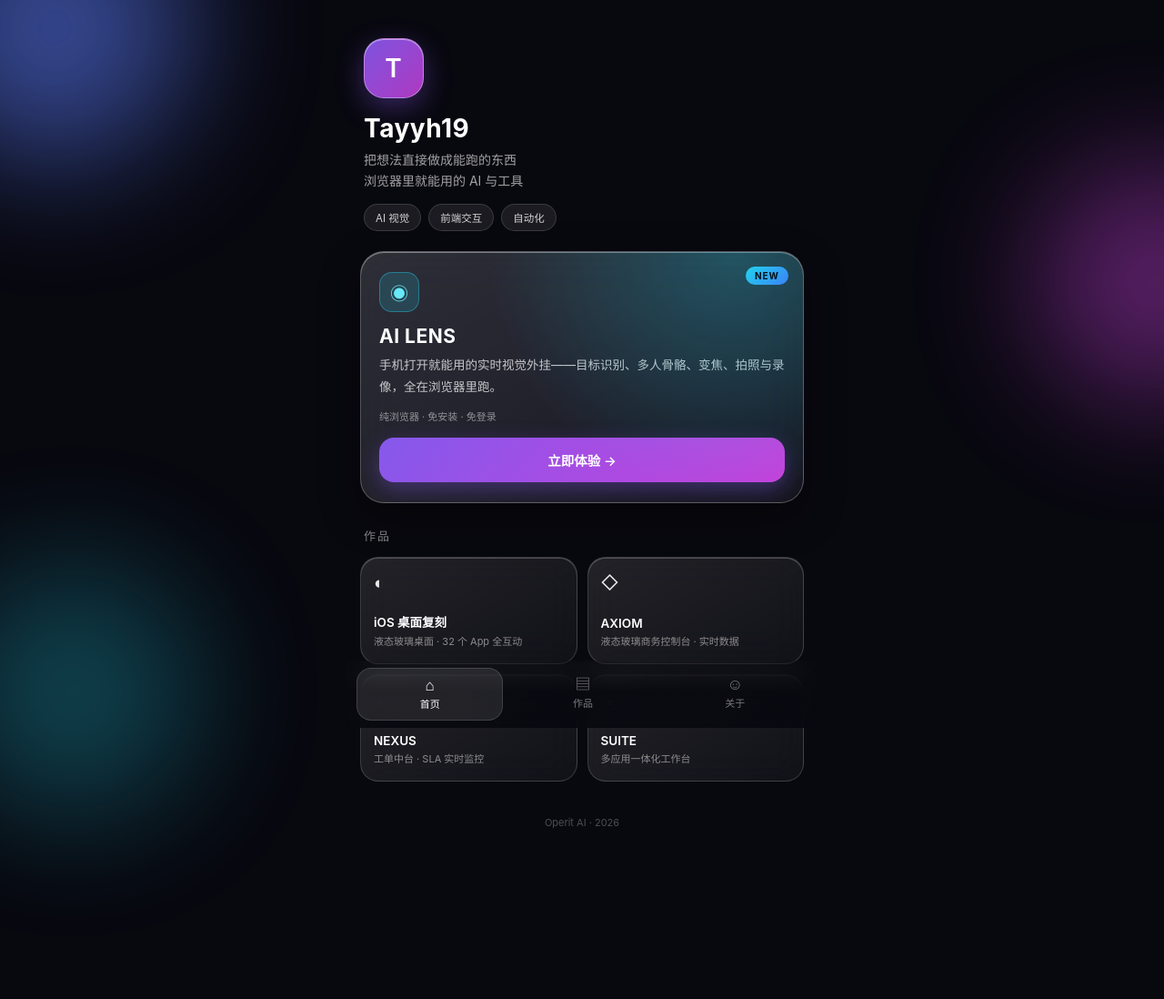
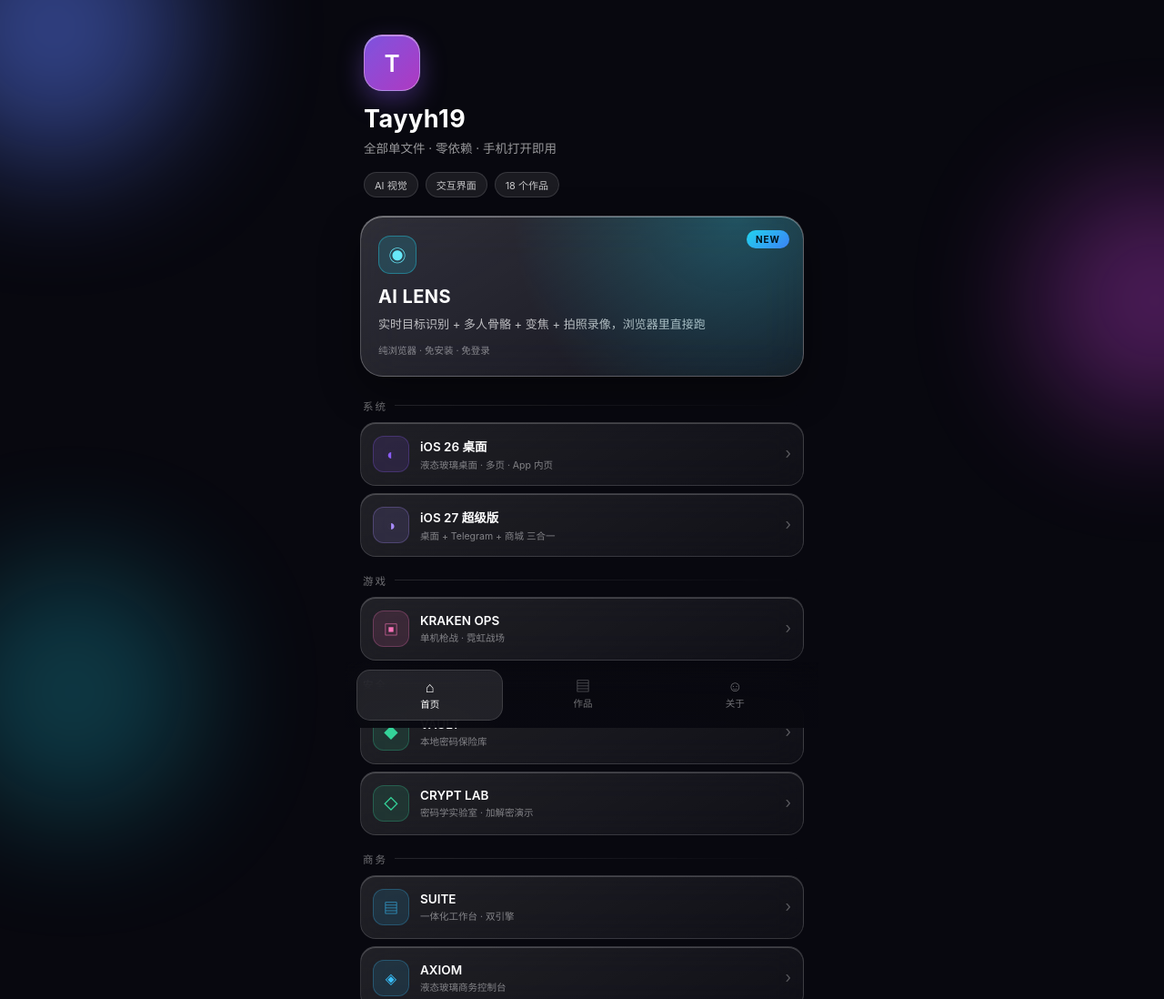
Before and after one commit to tayyh19/tayyh19.github.io, a plain HTML site: page index.html in a window 1280 px wide. Shown: the top 1098 px of the page at 91% size. Before the commit the page ends 1011 px from the top, so only its background shows below. Drawn offline with Linux system fonts and the light colour scheme.

Commit message:
feat: homepage v2 - real project links (18 apps)

```diff
--- a/index.html
+++ b/index.html
@@ -7,56 +7,58 @@
 <meta name="apple-mobile-web-app-capable" content="yes">
 <meta name="mobile-web-app-capable" content="yes">
 <meta name="apple-mobile-web-app-status-bar-style" content="black-translucent">
-<title>Tayyh19</title>
+<title>Tayyh19 · 作品集</title>
 <style>
 *{box-sizing:border-box;-webkit-tap-highlight-color:transparent}
 html,body{margin:0;padding:0;background:#08080f;color:#fff;font-family:-apple-system,BlinkMacSystemFont,"PingFang SC","Microsoft YaHei",sans-serif;-webkit-font-smoothing:antialiased;overflow-x:hidden}
 body{min-height:100vh}
-.glow{position:fixed;border-radius:50%;filter:blur(70px);opacity:.55;pointer-events:none;z-index:0}
+.glow{position:fixed;border-radius:50%;filter:blur(70px);opacity:.5;pointer-events:none;z-index:0}
 .g1{width:300px;height:300px;background:#5b7cfa;top:-120px;left:-90px}
-.g2{width:260px;height:260px;background:#d946ef;top:180px;right:-120px;opacity:.4}
-.g3{width:280px;height:280px;background:#22d3ee;bottom:-100px;left:-60px;opacity:.28}
+.g2{width:260px;height:260px;background:#d946ef;top:200px;right:-120px;opacity:.35}
+.g3{width:280px;height:280px;background:#22d3ee;bottom:-100px;left:-60px;opacity:.25}
 .app{position:relative;z-index:1;max-width:520px;margin:0 auto;padding:calc(18px + env(safe-area-inset-top,0px)) 16px calc(96px + env(safe-area-inset-bottom,0px))}
 .page{display:none}
-.page.on{display:block;animation:fade .28s ease}
+.page.on{display:block;animation:fade .26s ease}
 @keyframes fade{from{opacity:0;transform:translateY(8px)}to{opacity:1;transform:none}}
-.hero{padding:8px 4px 22px}
-.avatar{width:66px;height:66px;border-radius:22px;display:flex;align-items:center;justify-content:center;font-size:28px;font-weight:600;letter-spacing:1px;background:linear-gradient(135deg,rgba(139,92,246,.9),rgba(217,70,239,.8));border:1px solid rgba(255,255,255,.35);box-shadow:inset 0 1px 0 rgba(255,255,255,.4),0 10px 30px rgba(139,92,246,.35);margin-bottom:16px}
-h1{font-size:28px;margin:0 0 6px;font-weight:650;letter-spacing:.5px}
-.tagline{font-size:14px;color:rgba(255,255,255,.62);margin:0 0 14px;line-height:1.65}
+.hero{padding:6px 4px 20px}
+.avatar{width:62px;height:62px;border-radius:20px;display:flex;align-items:center;justify-content:center;font-size:26px;font-weight:600;background:linear-gradient(135deg,rgba(139,92,246,.9),rgba(217,70,239,.8));border:1px solid rgba(255,255,255,.35);box-shadow:inset 0 1px 0 rgba(255,255,255,.4),0 10px 28px rgba(139,92,246,.35);margin-bottom:14px}
+h1{font-size:27px;margin:0 0 6px;font-weight:650;letter-spacing:.5px}
+.tagline{font-size:13.5px;color:rgba(255,255,255,.58);margin:0 0 14px;line-height:1.6}
 .pills{display:flex;gap:8px;flex-wrap:wrap}
-.pills span{font-size:11.5px;padding:6px 12px;border-radius:999px;background:rgba(255,255,255,.08);border:1px solid rgba(255,255,255,.14);color:rgba(255,255,255,.8)}
-.feature{position:relative;padding:22px 20px;border-radius:26px;margin-bottom:26px;overflow:hidden;background:linear-gradient(150deg,rgba(255,255,255,.16),rgba(255,255,255,.05));border:1px solid rgba(255,255,255,.26);backdrop-filter:blur(24px) saturate(1.8);-webkit-backdrop-filter:blur(24px) saturate(1.8);box-shadow:inset 0 1px 0 rgba(255,255,255,.4),0 16px 44px rgba(0,0,0,.4);transition:transform .16s;cursor:pointer}
+.pills span{font-size:11px;padding:5px 11px;border-radius:999px;background:rgba(255,255,255,.08);border:1px solid rgba(255,255,255,.13);color:rgba(255,255,255,.76)}
+.feature{position:relative;padding:21px 19px;border-radius:25px;margin-bottom:24px;overflow:hidden;background:linear-gradient(150deg,rgba(255,255,255,.16),rgba(255,255,255,.05));border:1px solid rgba(255,255,255,.26);backdrop-filter:blur(24px) saturate(1.8);-webkit-backdrop-filter:blur(24px) saturate(1.8);box-shadow:inset 0 1px 0 rgba(255,255,255,.4),0 16px 44px rgba(0,0,0,.4);transition:transform .16s;text-decoration:none;color:inherit;display:block}
 .feature:active{transform:scale(.985)}
 .feature::before{content:"";position:absolute;inset:0;background:radial-gradient(circle at 85% 0%,rgba(34,211,238,.28),transparent 55%);pointer-events:none}
-.fbadge{position:absolute;top:16px;right:16px;font-size:10px;letter-spacing:1px;padding:4px 10px;border-radius:999px;background:linear-gradient(135deg,#22d3ee,#3b82f6);color:#001018;font-weight:700}
-.ficon{width:44px;height:44px;border-radius:14px;display:flex;align-items:center;justify-content:center;font-size:20px;background:rgba(34,211,238,.16);border:1px solid rgba(34,211,238,.4);color:#67e8f9;margin-bottom:14px}
-.feature h2{font-size:21px;margin:0 0 8px;font-weight:650;letter-spacing:.5px}
-.feature p{font-size:13.5px;line-height:1.75;color:rgba(255,255,255,.74);margin:0 0 12px}
-.fmeta{font-size:11px;color:rgba(255,255,255,.5);margin-bottom:16px}
-.fbtn{width:100%;padding:14px;border-radius:16px;border:none;font-size:14.5px;font-weight:600;color:#fff;cursor:pointer;background:linear-gradient(135deg,rgba(139,92,246,.95),rgba(217,70,239,.9));box-shadow:0 8px 24px rgba(139,92,246,.35);font-family:inherit}
-.fbtn:active{transform:scale(.97)}
-.secTitle{font-size:13px;color:rgba(255,255,255,.5);letter-spacing:2px;margin:0 0 14px 4px}
-.grid{display:grid;grid-template-columns:1fr 1fr;gap:11px;margin-bottom:28px}
-.card{padding:16px 14px;border-radius:20px;min-height:118px;display:flex;flex-direction:column;justify-content:space-between;background:linear-gradient(150deg,rgba(255,255,255,.11),rgba(255,255,255,.04));border:1px solid rgba(255,255,255,.16);backdrop-filter:blur(18px);-webkit-backdrop-filter:blur(18px);box-shadow:inset 0 1px 0 rgba(255,255,255,.22);cursor:pointer}
-.card:active{background:rgba(255,255,255,.16)}
-.card .ci{font-size:19px;margin-bottom:10px;opacity:.9}
-.card .cn{font-size:13.5px;font-weight:600;margin-bottom:4px}
-.card .cd{font-size:11px;color:rgba(255,255,255,.5);line-height:1.5}
-.foot{text-align:center;font-size:11px;color:rgba(255,255,255,.28);padding:10px 0 4px}
-.tabbar{position:fixed;bottom:0;left:50%;transform:translateX(-50%);width:100%;max-width:520px;display:flex;padding:8px 12px calc(8px + env(safe-area-inset-bottom,0px));gap:8px;z-index:50;background:linear-gradient(180deg,rgba(8,8,15,0),rgba(8,8,15,.92) 45%);backdrop-filter:blur(20px);-webkit-backdrop-filter:blur(20px)}
-.tab{flex:1;padding:10px 4px;border:none;border-radius:16px;background:transparent;color:rgba(255,255,255,.45);font-size:11px;font-family:inherit;cursor:pointer;display:flex;flex-direction:column;align-items:center;gap:3px;transition:.18s}
-.tab .ti{font-size:17px;line-height:1}
-.tab.on{color:#fff;background:rgba(255,255,255,.1);border:1px solid rgba(255,255,255,.14)}
-.aboutCard{padding:20px;border-radius:24px;background:linear-gradient(150deg,rgba(255,255,255,.1),rgba(255,255,255,.035));border:1px solid rgba(255,255,255,.16);backdrop-filter:blur(20px);-webkit-backdrop-filter:blur(20px)}
-.aboutCard p{font-size:13.5px;line-height:1.85;color:rgba(255,255,255,.72);margin:0 0 16px}
-.row{display:flex;justify-content:space-between;align-items:center;padding:13px 0;border-top:1px solid rgba(255,255,255,.08);font-size:13px}
-.row .k{color:rgba(255,255,255,.5)}
+.fbadge{position:absolute;top:15px;right:15px;font-size:10px;letter-spacing:1px;padding:4px 10px;border-radius:999px;background:linear-gradient(135deg,#22d3ee,#3b82f6);color:#001018;font-weight:700}
+.ficon{width:42px;height:42px;border-radius:13px;display:flex;align-items:center;justify-content:center;font-size:19px;background:rgba(34,211,238,.16);border:1px solid rgba(34,211,238,.4);color:#67e8f9;margin-bottom:13px}
+.feature h2{font-size:20px;margin:0 0 7px;font-weight:650;letter-spacing:.4px}
+.feature p{font-size:13px;line-height:1.7;color:rgba(255,255,255,.7);margin:0 0 10px}
+.fmeta{font-size:10.5px;color:rgba(255,255,255,.46)}
+.gTitle{font-size:11.5px;color:rgba(255,255,255,.42);letter-spacing:2px;margin:18px 0 10px 3px;display:flex;align-items:center;gap:8px}
+.gTitle::after{content:"";flex:1;height:1px;background:linear-gradient(90deg,rgba(255,255,255,.12),transparent)}
+.item{display:flex;align-items:center;gap:12px;padding:14px 13px;border-radius:17px;margin-bottom:8px;background:linear-gradient(150deg,rgba(255,255,255,.1),rgba(255,255,255,.035));border:1px solid rgba(255,255,255,.14);backdrop-filter:blur(18px);-webkit-backdrop-filter:blur(18px);box-shadow:inset 0 1px 0 rgba(255,255,255,.2);transition:transform .14s,background .14s;text-decoration:none;color:inherit}
+.item:active{transform:scale(.985);background:rgba(255,255,255,.16)}
+.ico{width:40px;height:40px;border-radius:12px;flex:none;display:flex;align-items:center;justify-content:center;font-size:16px;border:1px solid rgba(255,255,255,.2)}
+.item .txt{flex:1;min-width:0;display:flex;flex-direction:column}
+.item .nm{font-size:13.5px;font-weight:600;margin-bottom:3px}
+.item .ds{font-size:10.5px;color:rgba(255,255,255,.46);white-space:nowrap;overflow:hidden;text-overflow:ellipsis}
+.item .go{font-size:17px;color:rgba(255,255,255,.3);flex:none;line-height:1}
+.chips{display:flex;gap:7px;overflow-x:auto;padding:2px 0 14px;-webkit-overflow-scrolling:touch;scrollbar-width:none}
+.chips::-webkit-scrollbar{display:none}
+.chip{flex:none;padding:8px 14px;border-radius:999px;font-size:11.5px;color:rgba(255,255,255,.62);background:rgba(255,255,255,.07);border:1px solid rgba(255,255,255,.12);cursor:pointer;font-family:inherit;white-space:nowrap}
+.chip.on{color:#fff;background:linear-gradient(135deg,rgba(139,92,246,.9),rgba(217,70,239,.85));border-color:rgba(255,255,255,.3)}
+.foot{text-align:center;font-size:10.5px;color:rgba(255,255,255,.24);padding:14px 0 4px}
+.tabbar{position:fixed;bottom:0;left:50%;transform:translateX(-50%);width:100%;max-width:520px;display:flex;padding:8px 12px calc(8px + env(safe-area-inset-bottom,0px));gap:8px;z-index:50;background:linear-gradient(180deg,rgba(8,8,15,0),rgba(8,8,15,.93) 45%);backdrop-filter:blur(20px);-webkit-backdrop-filter:blur(20px)}
+.tab{flex:1;padding:10px 4px;border:none;border-radius:15px;background:transparent;color:rgba(255,255,255,.42);font-size:10.5px;font-family:inherit;cursor:pointer;display:flex;flex-direction:column;align-items:center;gap:3px;transition:.18s}
+.tab .ti{font-size:16px;line-height:1}
+.tab.on{color:#fff;background:rgba(255,255,255,.1);border:1px solid rgba(255,255,255,.13)}
+.aboutCard{padding:19px;border-radius:23px;background:linear-gradient(150deg,rgba(255,255,255,.1),rgba(255,255,255,.035));border:1px solid rgba(255,255,255,.15);backdrop-filter:blur(20px);-webkit-backdrop-filter:blur(20px)}
+.aboutCard p{font-size:13px;line-height:1.85;color:rgba(255,255,255,.7);margin:0 0 15px}
+.row{display:flex;justify-content:space-between;align-items:center;padding:12px 0;border-top:1px solid rgba(255,255,255,.08);font-size:12.5px}
+.row .k{color:rgba(255,255,255,.48)}
 .row .v{color:#fff}
 a.lnk{color:#67e8f9;text-decoration:none}
-#toast{position:fixed;left:50%;bottom:calc(96px + env(safe-area-inset-bottom,0px));transform:translate(-50%,10px);opacity:0;padding:11px 20px;border-radius:14px;font-size:12.5px;color:#fff;pointer-events:none;transition:.24s;z-index:99;background:rgba(30,30,45,.92);border:1px solid rgba(255,255,255,.16);backdrop-filter:blur(16px);max-width:88%;text-align:center}
-#toast.on{opacity:1;transform:translate(-50%,0)}
-@media(min-width:521px){.app{padding-top:34px}}
+@media(min-width:521px){.app{padding-top:32px}}
 </style>
 </head>
 <body>
@@ -66,69 +68,121 @@
     <div class="hero">
       <div class="avatar">T</div>
       <h1>Tayyh19</h1>
-      <p class="tagline">把想法直接做成能跑的东西<br>浏览器里就能用的 AI 与工具</p>
-      <div class="pills"><span>AI 视觉</span><span>前端交互</span><span>自动化</span></div>
+      <p class="tagline">全部单文件 · 零依赖 · 手机打开即用</p>
+      <div class="pills"><span>AI 视觉</span><span>交互界面</span><span>18 个作品</span></div>
     </div>
-    <div class="feature" id="featLens">
+    <a class="feature" href="ai-lens/">
       <div class="fbadge">NEW</div>
       <div class="ficon">◉</div>
       <h2>AI LENS</h2>
-      <p>手机打开就能用的实时视觉外挂——目标识别、多人骨骼、变焦、拍照与录像，全在浏览器里跑。</p>
+      <p>实时目标识别 + 多人骨骼 + 变焦 + 拍照录像，浏览器里直接跑</p>
       <div class="fmeta">纯浏览器 · 免安装 · 免登录</div>
-      <button class="fbtn">立即体验 →</button>
-    </div>
-    <div class="secTitle">作品</div>
-    <div class="grid">
-      <div class="card" data-soon="iOS 桌面复刻"><div class="ci">◐</div><div><div class="cn">iOS 桌面复刻</div><div class="cd">液态玻璃桌面 · 32 个 App 全互动</div></div></div>
-      <div class="card" data-soon="AXIOM 商务控制台"><div class="ci">◇</div><div><div class="cn">AXIOM</div><div class="cd">液态玻璃商务控制台 · 实时数据</div></div></div>
-      <div class="card" data-soon="NEXUS 服务中枢"><div class="ci">◈</div><div><div class="cn">NEXUS</div><div class="cd">工单中台 · SLA 实时监控</div></div></div>
-      <div class="card" data-soon="SUITE 一体化工作台"><div class="ci">▣</div><div><div class="cn">SUITE</div><div class="cd">多应用一体化工作台</div></div></div>
-    </div>
+    </a>
+    <div id="homeList"></div>
     <div class="foot">Operit AI · 2026</div>
   </section>
 
-  <section id="work" class="page">
-    <div class="secTitle" style="margin-top:6px">作品集</div>
-    <div class="feature" id="featLens2" style="margin-bottom:14px">
-      <div class="fbadge">NEW</div>
-      <div class="ficon">◉</div>
-      <h2>AI LENS</h2>
-      <p>实时目标识别 + 多人骨骼 + 变焦 + 拍照录像</p>
-      <button class="fbtn">打开 AI LENS →</button>
-    </div>
-    <div class="grid" style="grid-template-columns:1fr">
-      <div class="card" data-soon="iOS 桌面复刻"><div class="ci">◐</div><div><div class="cn">iOS 桌面复刻</div><div class="cd">仿 iOS 液态玻璃桌面：多页桌面、灵动岛、32 个 App 内页、边缘返回手势</div></div></div>
-      <div class="card" data-soon="AXIOM 商务控制台"><div class="ci">◇</div><div><div class="cn">AXIOM 商务控制台</div><div class="cd">六视图商务系统：KPI 实时跳动、通知中心、命令面板、5 套主题</div></div></div>
-      <div class="card" data-soon="NEXUS 服务中枢"><div class="ci">◈</div><div><div class="cn">NEXUS 服务中枢</div><div class="cd">工单队列 + SLA 倒计时 + 知识库，服务工作台</div></div></div>
-      <div class="card" data-soon="SUITE 一体化工作台"><div class="ci">▣</div><div><div class="cn">SUITE 一体化工作台</div><div class="cd">AXIOM + NEXUS 双引擎一体化入口</div></div></div>
-    </div>
-    <div class="foot">持续更新中</div>
+  <section id="works" class="page">
+    <div class="secTitle" style="font-size:13px;color:rgba(255,255,255,.5);letter-spacing:2px;margin:0 0 12px 3px">全部作品</div>
+    <div class="chips" id="chips"></div>
+    <div id="workList"></div>
+    <div class="foot">共 18 个作品</div>
   </section>
 
   <section id="about" class="page">
-    <div class="secTitle" style="margin-top:6px">关于</div>
+    <div class="secTitle" style="font-size:13px;color:rgba(255,255,255,.5);letter-spacing:2px;margin:0 0 12px 3px">关于</div>
     <div class="aboutCard">
-      <p>自己做东西的人。喜欢把念头在一天内变成能点开、能跑的页面——从 AI 视觉实验到液态玻璃界面，全部单文件、零依赖、打开即用。</p>
+      <p>自己做东西的人。做的东西全部是单文件、零依赖、打开即用——从 AI 视觉到系统复刻、商务后台、实验可视化。</p>
       <div class="row"><span class="k">代号</span><span class="v">Tayyh19</span></div>
-      <div class="row"><span class="k">在做</span><span class="v">AI 视觉 · 交互界面</span></div>
-      <div class="row"><span class="k">工具</span><span class="v">HTML / JS / WebGL</span></div>
+      <div class="row"><span class="k">作品数</span><span class="v">18</span></div>
+      <div class="row"><span class="k">技术</span><span class="v">HTML / JS / Canvas / WebGL</span></div>
       <div class="row"><span class="k">GitHub</span><span class="v"><a class="lnk" href="https://github.com/tayyh19" target="_blank">github.com/tayyh19</a></span></div>
     </div>
-    <div class="foot">网页端全部可在手机上使用</div>
+    <div class="foot">全部作品可在手机直接使用</div>
   </section>
 </div>
 
 <nav class="tabbar">
   <button class="tab on" data-tab="home"><span class="ti">⌂</span><span>首页</span></button>
-  <button class="tab" data-tab="work"><span class="ti">▤</span><span>作品</span></button>
+  <button class="tab" data-tab="works"><span class="ti">▤</span><span>作品</span></button>
   <button class="tab" data-tab="about"><span class="ti">☺</span><span>关于</span></button>
 </nav>
 
-<div id="toast"></div>
 <script>
 (function(){
+  var APPS=[
+    {k:'ai-lens', n:'AI LENS', d:'实时目标识别 + 多人骨骼 + 拍照录像', g:'AI', i:'◉', c:'#22d3ee'},
+    {k:'ios26', n:'iOS 26 桌面', d:'液态玻璃桌面 · 多页 · App 内页', g:'系统', i:'◐', c:'#8b5cf6'},
+    {k:'ios27', n:'iOS 27 超级版', d:'桌面 + Telegram + 商城 三合一', g:'系统', i:'◑', c:'#a78bfa'},
+    {k:'kraken-ops', n:'KRAKEN OPS', d:'单机枪战 · 霓虹战场', g:'游戏', i:'▣', c:'#f472b6'},
+    {k:'vault', n:'VAULT', d:'本地密码保险库', g:'安全', i:'◆', c:'#34d399'},
+    {k:'crypt-lab', n:'CRYPT LAB', d:'密码学实验室 · 加解密演示', g:'安全', i:'◇', c:'#34d399'},
+    {k:'suite', n:'SUITE', d:'一体化工作台 · 双引擎', g:'商务', i:'▤', c:'#38bdf8'},
+    {k:'axiom', n:'AXIOM', d:'液态玻璃商务控制台', g:'商务', i:'◈', c:'#38bdf8'},
+    {k:'nexus', n:'NEXUS', d:'客服工单中台 · SLA 监控', g:'商务', i:'◈', c:'#38bdf8'},
+    {k:'aegis', n:'AEGIS', d:'DDoS 防护运维控制台', g:'商务', i:'◈', c:'#38bdf8'},
+    {k:'kraken', n:'KRAKEN', d:'红队攻击演练台', g:'商务', i:'◈', c:'#38bdf8'},
+    {k:'telegram', n:'Telegram', d:'聊天应用克隆', g:'商务', i:'✉', c:'#60a5fa'},
+    {k:'shop', n:'卡密商城', d:'商家版 · 卡密交易', g:'商务', i:'▦', c:'#fbbf24'},
+    {k:'gravity', n:'GRAVITY LAB X', d:'重力实验室 · 全功能版', g:'实验', i:'◍', c:'#fb923c'},
+    {k:'optics', n:'OPTICS LAB', d:'光学实验室 · 光线追踪', g:'实验', i:'◌', c:'#fbbf24'},
+    {k:'element', n:'ELEMENT LAB', d:'元素实验室 · 周期表交互', g:'实验', i:'⏣', c:'#4ade80'},
+    {k:'chroma', n:'CHROMA', d:'程序化艺术工坊', g:'实验', i:'❖', c:'#e879f9'},
+    {k:'arca', n:'ARCA', d:'知识图谱中枢', g:'实验', i:'△', c:'#67e8f9'},
+    {k:'orbit', n:'ORBIT', d:'太阳系交互可视化', g:'实验', i:'○', c:'#a5b4fc'}
+  ];
+
+  function itemHTML(a){
+    return '<a class="item" href="'+a.k+'/">'+
+      '<span class="ico" style="background:'+a.c+'22;color:'+a.c+';border-color:'+a.c+'44">'+a.i+'</span>'+
+      '<span class="txt"><span class="nm">'+a.n+'</span><span class="ds">'+a.d+'</span></span>'+
+      '<span class="go">›</span></a>';
+  }
+
+  var homeList=document.getElementById('homeList');
+  var workList=document.getElementById('workList');
+  var chips=document.getElementById('chips');
+  var GROUPS=['全部','AI','系统','游戏','安全','商务','实验'];
+  var cur='全部';
+
+  function renderHome(){
+    var html='', last='';
+    for(var i=0;i<APPS.length;i++){
+      var a=APPS[i];
+      if(a.g==='AI') continue;
+      if(a.g!==last){ last=a.g; html+='<div class="gTitle">'+a.g+'</div>'; }
+      html+=itemHTML(a);
+    }
+    homeList.innerHTML=html;
+  }
+  function renderWork(g){
+    var html='';
+    for(var i=0;i<APPS.length;i++){
+      var a=APPS[i];
+      if(g!=='全部'&&a.g!==g) continue;
+      html+=itemHTML(a);
+    }
+    if(!html) html='<div class="foot">暂无</div>';
+    workList.innerHTML=html;
+  }
+  function buildChips(){
+    var html='';
+    for(var i=0;i<GROUPS.length;i++){
+      html+='<button class="chip'+(GROUPS[i]===cur?' on':'')+'" data-g="'+GROUPS[i]+'">'+GROUPS[i]+'</button>';
+    }
+    chips.innerHTML=html;
+    var bs=chips.querySelectorAll('.chip');
+    for(var j=0;j<bs.length;j++){
+      bs[j].addEventListener('click', function(e){
+        cur=e.currentTarget.getAttribute('data-g');
+        buildChips();
+        renderWork(cur);
+      });
+    }
+  }
+
   var tabs=document.querySelectorAll('.tab');
-  var pages={home:document.getElementById('home'), work:document.getElementById('work'), about:document.getElementById('about')};
+  var pages={home:document.getElementById('home'), works:document.getElementById('works'), about:document.getElementById('about')};
   function go(k){
     for(var t=0;t<tabs.length;t++){ tabs[t].classList.toggle('on', tabs[t].getAttribute('data-tab')===k); }
     for(var p in pages){ if(pages.hasOwnProperty(p)){ pages[p].classList.toggle('on', p===k); } }
@@ -136,26 +190,13 @@
   }
   for(var i=0;i<tabs.length;i++){
     tabs[i].addEventListener('click', function(e){
-      var k=e.currentTarget.getAttribute('data-tab');
-      go(k);
+      go(e.currentTarget.getAttribute('data-tab'));
     });
   }
-  function toast(msg){
-    var el=document.getElementById('toast');
-    el.textContent=msg;
-    el.classList.add('on');
-    clearTimeout(toast._t);
-    toast._t=setTimeout(function(){ el.classList.remove('on'); }, 1700);
-  }
-  function openLens(){ location.href='ai-lens/'; }
-  document.getElementById('featLens').addEventListener('click', openLens);
-  document.getElementById('featLens2').addEventListener('click', openLens);
-  var cards=document.querySelectorAll('[data-soon]');
-  for(var c=0;c<cards.length;c++){
-    cards[c].addEventListener('click', function(e){
-      toast(e.currentTarget.getAttribute('data-soon')+' · 单文件项目，暂未公开演示');
-    });
-  }
+
+  renderHome();
+  buildChips();
+  renderWork(cur);
 })();
 </script>
 </body>
```
